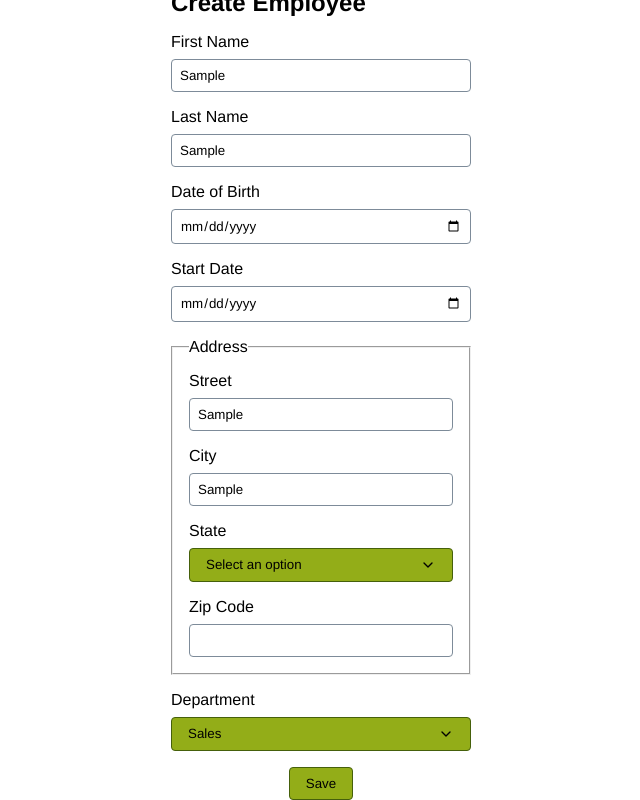
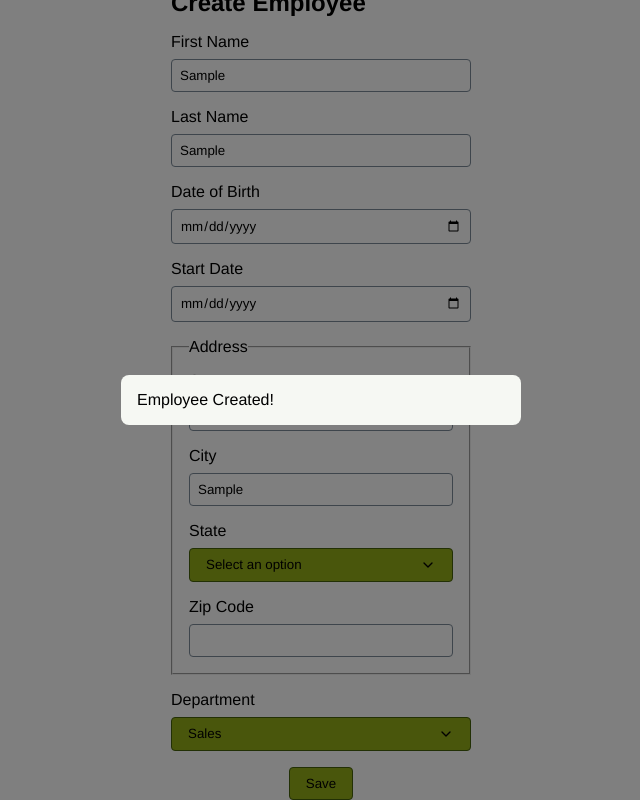
Before and after one commit to SebLau02/Faites-passer-une-librairie-jQuery-vers-React, a React (Vite) app: page /employees/create in a window 1280 px wide. Both pictures are taken after typing "Sample", "Sample", "2020-01-15", "2020-01-15", "Sample", "Sample" into the empty fields and a click on the button "Save". Shown: the part 98-898 px from the top of the page, without its empty margins (319-959 px from the left). Built offline with nearby package versions, Linux system fonts and the light colour scheme.

Commit message:
add: modal component

```diff
--- /dev/null
+++ b/src/components/ui/Modal/Modal.jsx
@@ -0,0 +1,47 @@
+const styles = {
+  dialog: {},
+  backdrop: {
+    backgroundColor: "var(--backdrop)",
+    width: "100%",
+    height: "100%",
+  },
+  root: {
+    position: "fixed",
+    top: 0,
+    left: 0,
+    right: 0,
+    bottom: 0,
+  },
+};
+
+function Modal({ style, children, open, onClose, ...props }) {
+  if (!open) return;
+  return (
+    <div
+      {...props}
+      style={{
+        ...styles.root,
+        ...styles.backdrop,
+      }}
+      onClick={onClose}
+    >
+      <div
+        style={{
+          position: "absolute",
+          top: "50%",
+          left: "50%",
+          translate: "-50% -50%",
+          backgroundColor: "var(--light)",
+          padding: "1rem",
+          borderRadius: "var(--radius)",
+          minWidth: 400,
+          ...style,
+        }}
+      >
+        <div>{children}</div>
+      </div>
+    </div>
+  );
+}
+
+export default Modal;
--- a/src/pages/CreateEmployee/CreateEmployee.jsx
+++ b/src/pages/CreateEmployee/CreateEmployee.jsx
@@ -5,10 +5,12 @@ import { useState } from "react";
 import { STATES } from "../../lib/constants";
 import Button from "../../components/ui/Button/Button";
 import DatePicker from "../../components/ui/DatePicker/DatePicker";
+import Modal from "../../components/ui/Modal/Modal";
 
 function CreateEmployee() {
   const [department, setDepartment] = useState("sales");
   const [formData, setFormData] = useState();
+  const [open, setOpen] = useState(false);
 
   const handleChange = (e) => {
     const { name, value } = e.target;
@@ -21,6 +23,7 @@ function CreateEmployee() {
   const handleSubmit = (e) => {
     e.preventDefault();
     console.log(formData);
+    setOpen(true);
   };
   return (
     <div
@@ -122,6 +125,9 @@ function CreateEmployee() {
             Save
           </Button>
         </form>
+        <Modal open={open} onClose={() => setOpen(!open)}>
+          <div>Employee Created!</div>
+        </Modal>
       </div>
     </div>
   );
--- a/src/style/variables/variables.scss
+++ b/src/style/variables/variables.scss
@@ -25,6 +25,8 @@ $grey-700: #5a6b7b; // texte d'aide sous les champs, pagination, infos "Showing
 $grey-800: #3b4a5a; // texte secondaire (identique à $dark-800)
 $grey-850: #2c3a49; // fond de survol dans le header/footer sombre
 $grey-900: #1d2b3a; // texte principal (identique à $dark)
+
+$backdrop: "rgba(0, 0, 0, 0.5)";
 
 // Bordures
 $border-light: #dde3e9; // séparateurs, contour des cartes, lignes du tableau (décoratif)
@@ -59,4 +61,7 @@ $border-focus: $primary-color; // contour/outline des champs au focus ou actifs
   --border-light: #{$border-light};
   --border: #{$border};
   --border-focus: #{$border-focus};
+
+  --backdrop: #{$backdrop};
+  --radius: calc(0.5 * 1rem);
 }
```
Also changed, not shown: src/index.css (+9 -2 lines).
